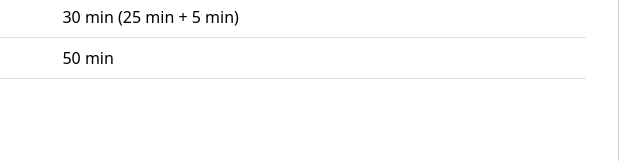
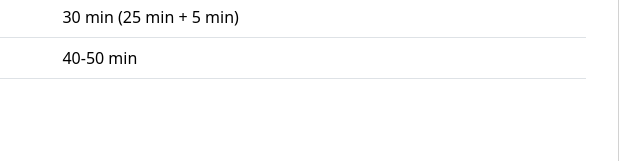
Before and after one commit to MAPSLabCU/nrctmeeting2025, a plain HTML site: page presentation_guideline.html in a window 1280 px wide. Shown: the part 638-799 px from the top of the page, 555-1195 px from the left. Drawn offline with nearby package versions, Linux system fonts and the light colour scheme; some packages are replaced by stand-ins of ours; a script that the page names is missing.

Commit message:
Update presentation_guideline.html

```diff
--- a/presentation_guideline.html
+++ b/presentation_guideline.html
@@ -193,7 +193,7 @@
                         <tr>
                           <th scope="row">Poster Presentation</th>
                           <td><b>P</b></td>
-                          <td>50 min</td>
+                          <td> 40-50 min</td>
                         </tr>
                       </tbody>
                     </table>
```
